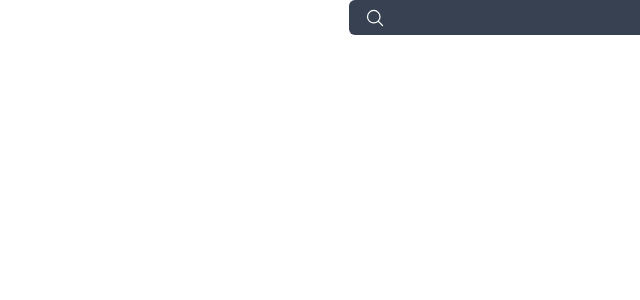
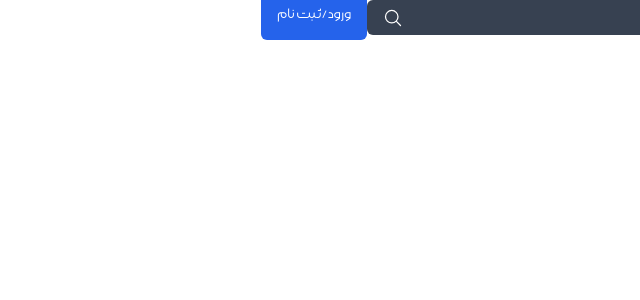
Before and after one commit to fatemehchahardoli/rick-and-morty, a React (Create React App) app: page / in a window 1280 px wide. Shown: the top 300 px of the page, without its empty margins (640-1280 px from the left). Built offline with nearby package versions, Linux system fonts and the light colour scheme.

Commit message:
button login

```diff
--- a/src/components/Navbar/Navbar.js
+++ b/src/components/Navbar/Navbar.js
@@ -22,13 +22,18 @@ const Navbar = () => {
          </svg>
          <nav className="flex min-h-24">
             {/* logo */}
-         <div><img src="/images/logo/logo.png" alt="logo"></img></div>
+            <div>
+               <img src="/images/logo/logo.png" alt="logo"></img>
+            </div>
             {/* search input*/}
             <div className="flex items-center justify-between px-4 bg-gray-700 w-[409px] h-[35px] rounded-md">
                {/* search form */}
                <form action="#" autoComplete="off">
-                <input type="text" placeholder="جستجوی سریع" className="bg-transparent"></input>
-
+                  <input
+                     type="text"
+                     placeholder="جستجوی سریع..."
+                     className="bg-transparent font-MorabbaLight"
+                  ></input>
                </form>
                {/* svg serch */}
                <svg className="w-5 h-5 text-white">
@@ -36,8 +41,13 @@ const Navbar = () => {
                </svg>
             </div>
             {/* login button */}
-         <div></div>
-      </nav></>
+            <div>
+               <a href="#" className="text-white bg-blue-600 p-4 rounded-md font-MorabbaLight">
+                  ورود/ثبت نام
+               </a>
+            </div>
+         </nav>
+      </>
    );
 };
 
```
Lines whose indentation alone changed are shown as unchanged.
